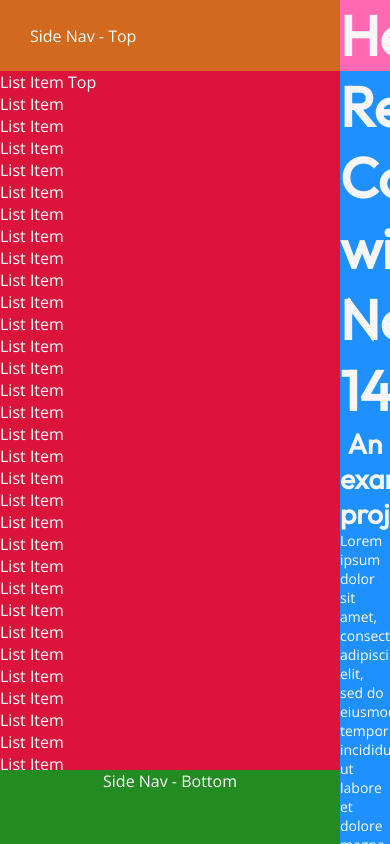
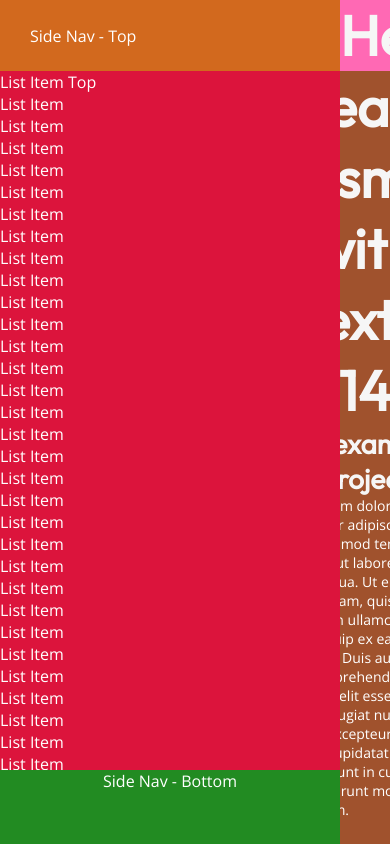
Before and after one commit to scorado-ltd/scorado-examples-nextjs-cosmos, a Next.js app: page / in a window 390 px wide. Built offline with nearby package versions, Linux system fonts and the light colour scheme.

Commit message:
Add simple main content media queries

```diff
--- a/src/app/layout.module.scss
+++ b/src/app/layout.module.scss
@@ -1,3 +1,6 @@
+// TODO - alias this
+@import '../feature/framework/layout.mixin';
+
 .RootContainer {
     display: block;
     height: 100%;
@@ -29,7 +32,7 @@
         background-color: hotpink;
     }
 
-    &__content {
+    &__container {
         flex: 1;
         height: 100%;
         overflow: hidden;
@@ -45,4 +48,32 @@
         overflow-y: auto;
         overflow-x: hidden;
     }
+
+    &__contentContainer {
+        width: 100%;
+        padding-left: 20px;
+        padding-right: 20px;
+        display: flex;
+        flex-direction: column;
+        align-items: center;
+    }
+
+    &__content {
+        display: flex;
+        max-width: 1060px;
+
+        @include mediaDesktopNarrow {
+            max-width: 1060px;
+        }
+
+        @include mediaDesktopDefault {
+            min-width: 980px;
+        }
+
+        @include mediaDesktopWide {
+            max-width: 1280px;
+        }
+
+        background-color: sienna;
+    }
 }
--- a/src/app/layout.tsx
+++ b/src/app/layout.tsx
@@ -23,9 +23,13 @@ export default function RootLayout({ children }: PropsWithChildren) {
               <div className={styles.Main__header}>
                 <h1>Header</h1>
               </div>
-              <div className={styles.Main__content}>
+              <div className={styles.Main__container}>
                 <main className={styles.Main__scrollable}>
-                  {children}
+                  <div className={styles.Main__contentContainer}>
+                    <div className={styles.Main__content}>
+                      {children}
+                    </div>
+                  </div>
                 </main>
               </div>
             </div>
--- a/src/feature/framework/_base.mixin.scss
+++ b/src/feature/framework/_base.mixin.scss
@@ -1,3 +1,5 @@
+// Testing
+
 @mixin themedBorder {
     border-radius: 4px;
     background-image:
--- /dev/null
+++ b/src/feature/framework/_layout.mixin.scss
@@ -0,0 +1,23 @@
+@mixin mediaMobile {
+    @media (max-width: 1023px) {
+        @content;
+    }
+}
+
+@mixin mediaDesktopNarrow {
+    @media (min-width: 1024px) and (max-width: 1365px) {
+        @content;
+    }
+}
+
+@mixin mediaDesktopDefault {
+    @media (min-width: 1366px) and (max-width: 1919px) {
+        @content;
+    }
+}
+
+@mixin mediaDesktopWide {
+    @media (min-width: 1920px) {
+        @content;
+    }
+}
```
